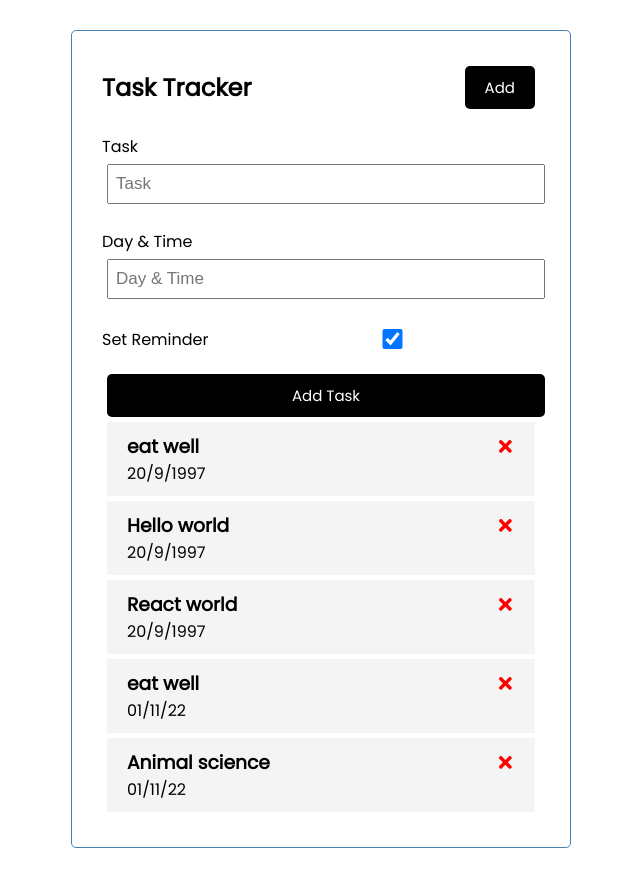
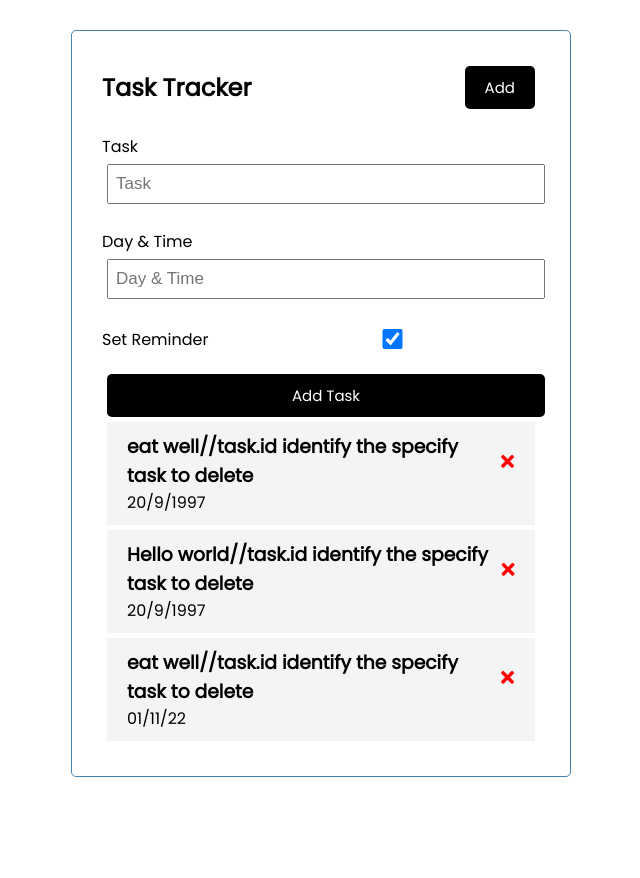
Before and after one commit to alialaba/task-tracker, a React (Create React App) app: page / in a window 1280 px wide. Shown: the whole page, without its empty margins (319-959 px from the left). After the commit the page ends 807 px from the top, so only its background shows below. Built offline with nearby package versions, Linux system fonts and the light colour scheme; data requests are answered from the project's data file.

Commit message:
feat: implement delete ft

```diff
--- a/db.json
+++ b/db.json
@@ -13,22 +13,10 @@
       "id": 2
     },
     {
-      "text": "React world",
-      "day": "20/9/1997",
-      "reminder": false,
-      "id": 3
-    },
-    {
       "text": "eat well",
       "day": "01/11/22",
       "reminder": false,
       "id": 4
-    },
-    {
-      "text": "Animal science",
-      "day": "01/11/22",
-      "reminder": false,
-      "id": 5
     }
   ]
 }
--- a/src/App.js
+++ b/src/App.js
@@ -39,12 +39,21 @@ setTasks([...tasks, data])
 
 }
 
+// delete task
+const deleteTask= async (id)=>{
 
+  await fetch(`http://localhost:5000/tasks/${id}`, {
+    method:"DELETE"
+  })
+  //return tasks that are not equal to id clicked
+  setTasks(tasks.filter((task)=> task.id !== id))
+
+}
   return (
     <div className="container">
     <Header/>
     <AddTask addTask={addNewTask}/>
-    <Tasks tasks={tasks}/>
+    <Tasks tasks={tasks} onDelete={deleteTask}/>
     </div>
   );
 }
--- a/src/components/Task.js
+++ b/src/components/Task.js
@@ -1,9 +1,10 @@
  import {FaTimes} from "react-icons/fa"
-const Task =({task})=>{
+const Task =({task, onDelete})=>{
     return(
-        <div className="task">
+        <div className="task" >
             <h3>{task.text}
-            <FaTimes style={{color:"red"}}/>
+            //task.id identify the specify task to delete
+            <FaTimes style={{color:"red"}} onClick={()=> onDelete(task.id)}/>
             </h3>
             <p>{task.day}</p>
 
--- a/src/components/Tasks.js
+++ b/src/components/Tasks.js
@@ -1,8 +1,8 @@
 import Task from "./Task"
 
-const Tasks=({tasks})=>{
+const Tasks=({tasks, onDelete})=>{
     return(
-         <div>{tasks.map((task)=> <Task task={task} key={task.id}/>)}</div>
+         <div>{tasks.map((task)=> <Task task={task} key={task.id} onDelete={onDelete}/>)}</div>
     );
 }
 export default Tasks
```
